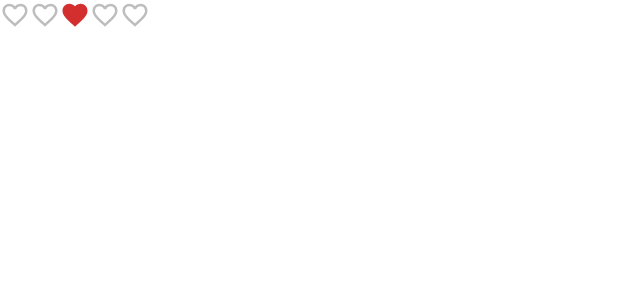
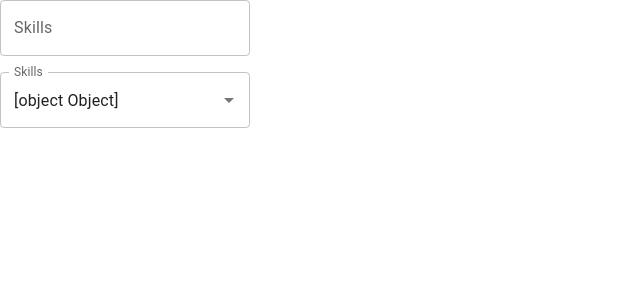
Before and after one commit to lakkaru/react_mui_components_learning, a React (Create React App) app: page / in a window 1280 px wide. Shown: the top 300 px of the page, without its empty margins (0-640 px from the left). Built offline with nearby package versions, Linux system fonts and the light colour scheme.

Commit message:
feat- AutoCompleate created. (like Combo box)

```diff
--- a/src/App.js
+++ b/src/App.js
@@ -1,11 +1,13 @@
-import logo from './logo.svg';
-import './App.css';
-import MuiRating from './components/MuiRating';
+import logo from "./logo.svg";
+import "./App.css";
+import MuiRating from "./components/MuiRating";
+import MuiAutoCompleate from "./components/MuiAutoCompleate";
 
 function App() {
   return (
     <div className="App">
-   <MuiRating/>
+      {/* <MuiRating/> */}
+      <MuiAutoCompleate />
     </div>
   );
 }
--- /dev/null
+++ b/src/components/MuiAutoCompleate.js
@@ -0,0 +1,41 @@
+import { Autocomplete, Stack, TextField } from "@mui/material";
+import React, { useState } from "react";
+
+export default function () {
+  const skills = ["HTML", "CSS", "JS", "React", "PHP"];
+  const [value, setValue] = useState(null);
+  const [skill, setSkill] = useState({});
+  console.log(skill);
+
+  const skillsOptions = skills.map((value, key) => ({
+    id: key + 1,
+    label: value,
+  }));
+
+
+
+  const handleChange = (e, newValue) => {
+    setValue(newValue);
+  };
+
+  const handleSkillChange=(e, newValue)=>{
+    setSkill({skill});
+  };
+  return (
+    <Stack spacing={2} width="250px">
+      <Autocomplete
+        options={skills}
+        renderInput={(params) => <TextField {...params} label="Skills" />}
+        value={value}
+        onChange={handleChange}
+        freeSolo
+      />
+      <Autocomplete
+        options={skillsOptions}
+        renderInput={(params) => <TextField {...params} label="Skills" />}
+        value={skill}
+        onChange={handleSkillChange}
+      />
+    </Stack>
+  );
+}
```
